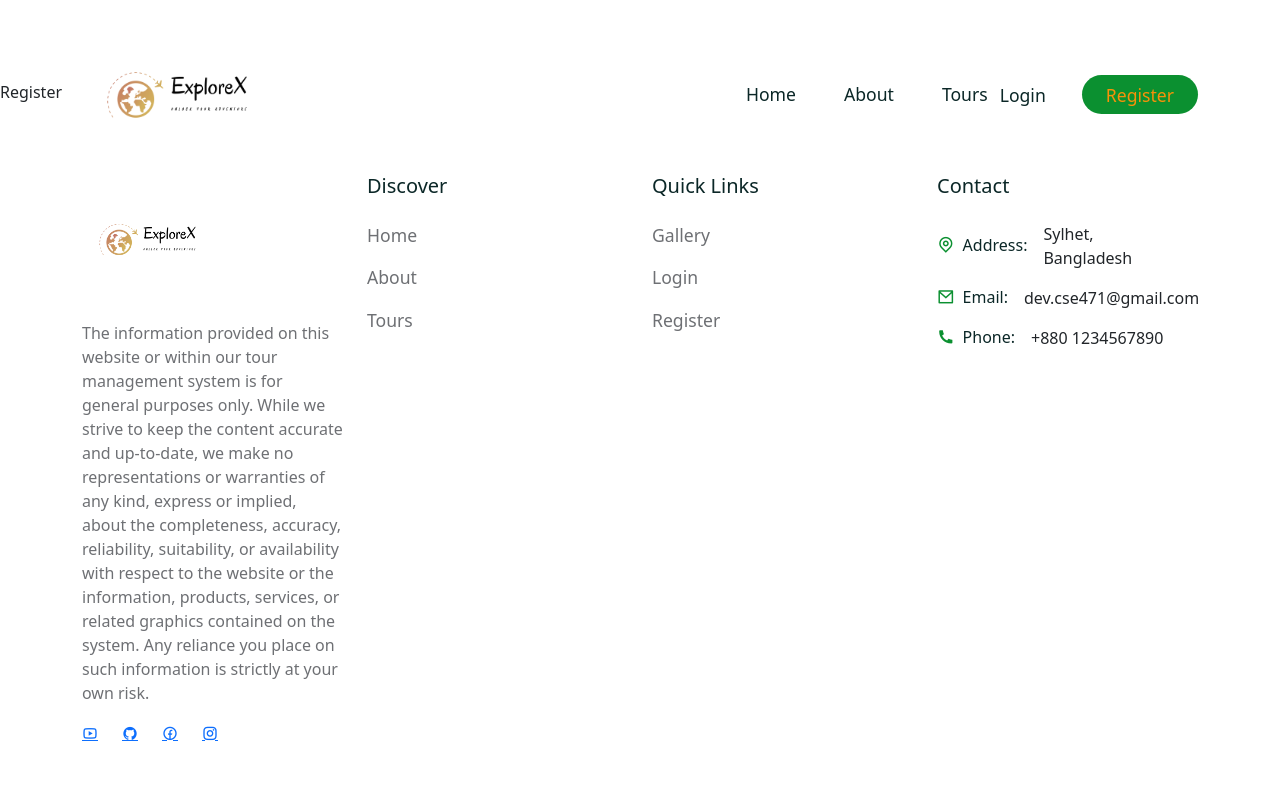
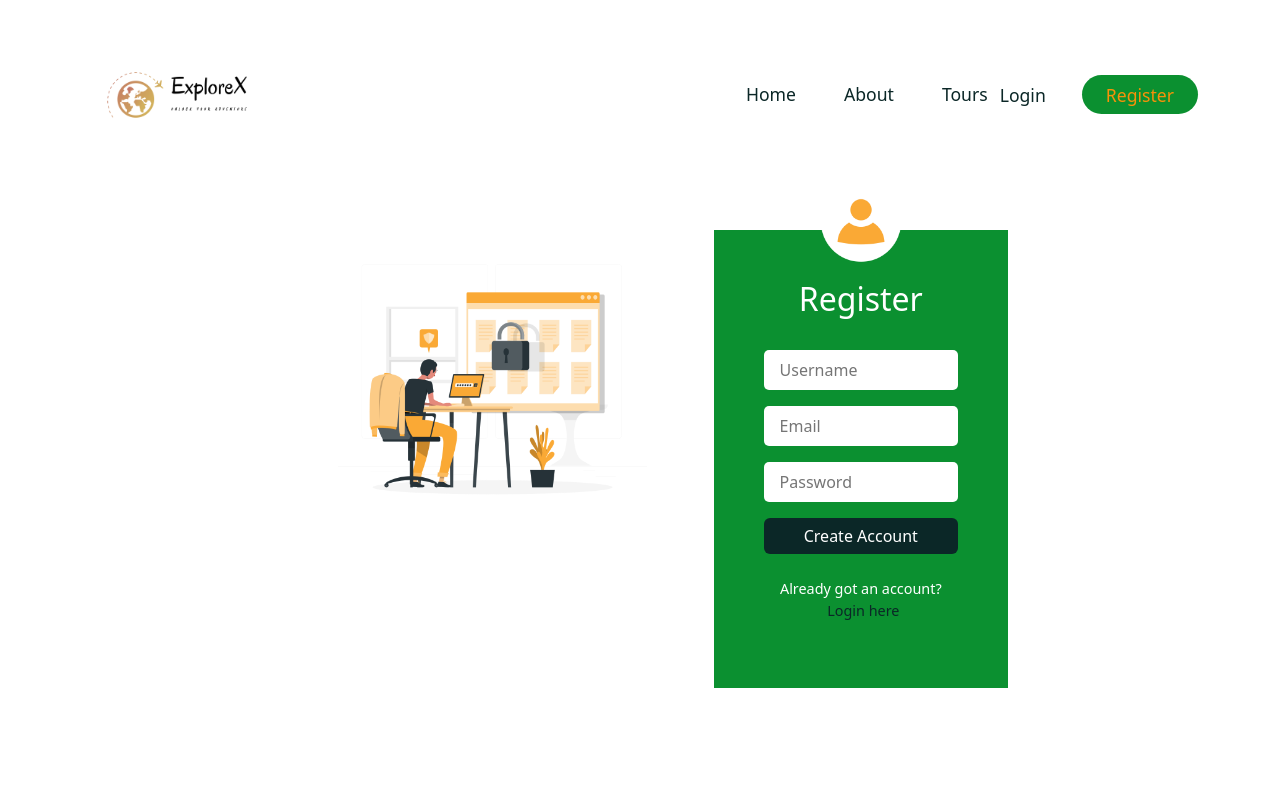
Before and after one commit to jashezan/Tours-and-Travels, a React (Create React App) app in the folder frontend/: page /register in a window 1280 px wide. Shown: the top 797 px of the page. Built offline with nearby package versions, Linux system fonts and the light colour scheme; a web font is replaced by a local one.

Commit message:
added register page

```diff
--- a/frontend/src/pages/Login.jsx
+++ b/frontend/src/pages/Login.jsx
@@ -35,9 +35,9 @@ const Login = () => {
                 <div className="user">
                   <img src={userIcon} alt="" />
                 </div>
-                <h2>Loin</h2>
+                <h2>Login</h2>
 
-                <Form>
+                <Form onSubmit={handleClick}>
                   <FormGroup>
                     <input type="email" placeholder='Email' required id='email' onChange={handleChange} />
                   </FormGroup>
--- a/frontend/src/pages/Register.jsx
+++ b/frontend/src/pages/Register.jsx
@@ -1,8 +1,62 @@
-import React from 'react'
+import React, { useState } from 'react'
+import { Container, Row, Col, Form, FormGroup, Button } from 'reactstrap'
+import { Link } from 'react-router-dom'
+import '../styles/login.css'
+
+import registerImg from '../assets/images/register.png'
+import userIcon from '../assets/images/user.png'
 
 const Register = () => {
+
+  const [credentials, setCredentials] = useState({
+    userName: undefined,
+    email: undefined,
+    password: undefined
+  })
+
+  const handleChange = e => {
+    setCredentials(prev => ({ ...prev, [e.target.id]: e.target.value }))
+  }
+
+  const handleClick = e => {
+    e.preventDefault()
+  }
+
   return (
-    <div>Register</div>
+    <section>
+      <Container>
+        <Row>
+          <Col lg='8' className='m-auto'>
+            <div className="login__container d-flex justify-content-between">
+              <div className="login__img">
+                <img src={registerImg} alt="" />
+              </div>
+
+              <div className="login__form">
+                <div className="user">
+                  <img src={userIcon} alt="" />
+                </div>
+                <h2>Register</h2>
+
+                <Form onSubmit={handleClick}>
+                  <FormGroup>
+                    <input type="text" placeholder='Username' required id='username' onChange={handleChange} />
+                  </FormGroup>
+                  <FormGroup>
+                    <input type="email" placeholder='Email' required id='email' onChange={handleChange} />
+                  </FormGroup>
+                  <FormGroup>
+                    <input type="password" placeholder='Password' required id='password' onChange={handleChange} />
+                  </FormGroup>
+                  <Button className='btn secondary__btn auth__btn' type='submit'>Create Account</Button>
+                </Form>
+                <p>Already got an account? <Link to='/login'>Login here</Link></p>
+              </div>
+            </div>
+          </Col>
+        </Row>
+      </Container>
+    </section>
   )
 }
 
```
